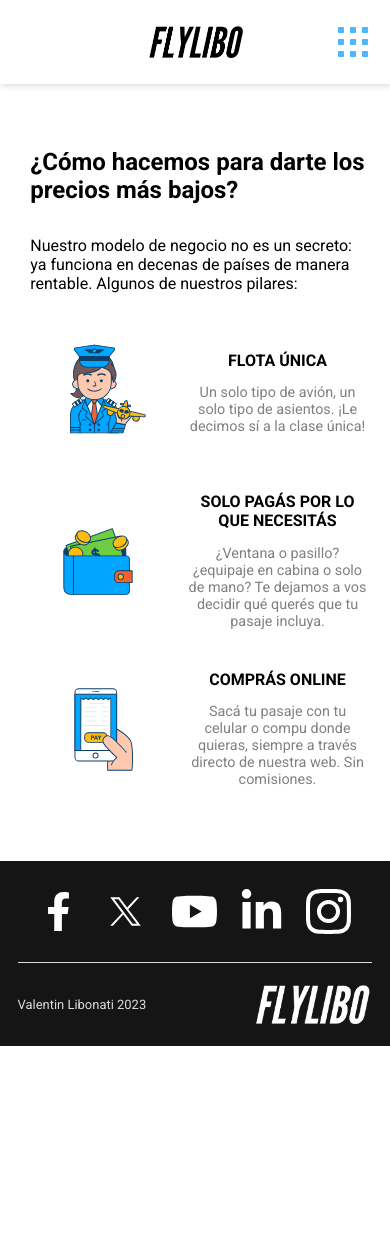
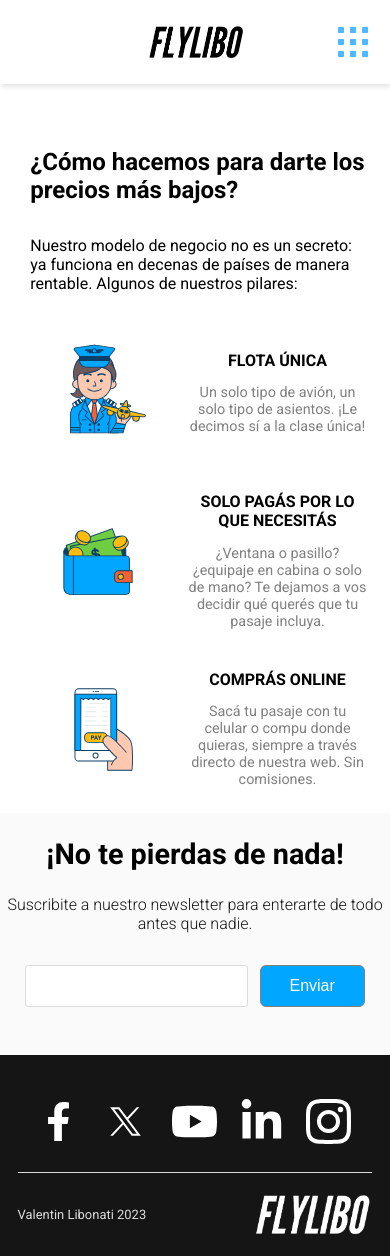
Before and after one commit to Libo033/fly_libo, a Next.js app: page /inicio in a window 390 px wide. Before the commit the page ends 1046 px from the top, so only its background shows below. Built offline with nearby package versions, Linux system fonts and the light colour scheme; no server answers.

Commit message:
Creado nuevo componente responsive: NewsLetter

```diff
--- /dev/null
+++ b/src/components/NewsLetter.tsx
@@ -0,0 +1,22 @@
+import React from "react";
+import styles from "@/styles/Components.module.css";
+
+const NewsLetter = () => {
+  return (
+    <div className={styles.newsLetter}>
+      <div className={styles.newsLetterContent}>
+        <p className={styles.newsLetter_title}>¡No te pierdas de nada!</p>
+        <p className={styles.newsLetter_text}>
+          Suscribite a nuestro newsletter para enterarte de todo antes que
+          nadie.
+        </p>
+        <form className={styles.newsLetter_inputContainer}>
+          <input className={styles.newsLetter_input} type="email" required />
+          <button className={styles.newsLetter_button}>Enviar</button>
+        </form>
+      </div>
+    </div>
+  );
+};
+
+export default NewsLetter;
--- a/src/pages/inicio/index.tsx
+++ b/src/pages/inicio/index.tsx
@@ -2,6 +2,7 @@
 import React from "react";
 import styles from "@/styles/Inicio.module.css";
 import LowPrices from "@/components/LowPrices";
+import NewsLetter from "@/components/NewsLetter";
 
 const Inicio = () => {
   return (
@@ -9,6 +10,7 @@
       <div className="page">
         <main className={styles.inicio}>
           <LowPrices />
+          <NewsLetter />
         </main>
       </div>
     </Layout>
--- a/src/styles/Components.module.css
+++ b/src/styles/Components.module.css
@@ -29,6 +29,7 @@
 
 /*#region NAVIGATION_BAR */
 .NavigationBar {
+  background-color: white;
   height: 10vh;
   max-width: 1536px;
   min-width: 210px;
@@ -208,7 +209,7 @@
 .footer {
   margin-left: auto;
   margin-right: auto;
-  margin-top: 3rem;
+  padding-top: 1rem;
   background-color: #151515;
   max-width: 1536px;
   min-width: 210px;
@@ -258,6 +259,63 @@
   width: 120px;
   height: auto;
   filter: invert(100%);
+}
+/*#endregion */
+
+/*#region NEWS_LETTER */
+.newsLetterContent {
+  background-color: #fafafa;
+  display: flex;
+  flex-direction: column;
+  align-items: center;
+}
+
+.newsLetter_title {
+  margin-block: 1.5rem;
+  font-size: 1.8em;
+  font-weight: 600;
+}
+
+.newsLetter_text {
+  color: #151515;
+  font-size: 1em;
+  font-weight: 300;
+  margin: 0 0 1rem 0;
+}
+
+.newsLetter_inputContainer {
+  width: 100%;
+  margin: 1rem 0 3rem 0;
+  display: flex;
+  justify-content: center;
+  gap: 15px;
+}
+
+.newsLetter_input {
+  width: 33%;
+  border: 1px solid gainsboro;
+  height: 42px;
+  font-size: 0.99em;
+  padding-inline: 6px;
+  border-radius: 3px;
+  outline: none;
+}
+
+.newsLetter_button {
+  transition: 120ms ease-in-out 0s;
+  border-radius: 6px;
+  border: 1px solid gray;
+  padding-inline: 1.8rem;
+  font-size: 1em;
+  font-weight: 500;
+  background-color: #00a6ff;
+  color: white;
+  cursor: pointer;
+}
+
+.newsLetter_button:hover {
+  transition: 120ms ease-in-out 0s;
+  border-radius: 21px;
 }
 /*#endregion */
 
@@ -452,4 +510,19 @@
     gap: 0;
   }
   /*#endregion */
+
+  /*#region NEWS_LETTER */
+  .newsLetter_text {
+    text-align: center;
+    padding-inline: 1%;
+  }
+
+  .newsLetter_inputContainer {
+    gap: 12px;
+  }
+
+  .newsLetter_input {
+    width: 57%;
+  }
+  /*#endregion */
 }
```
